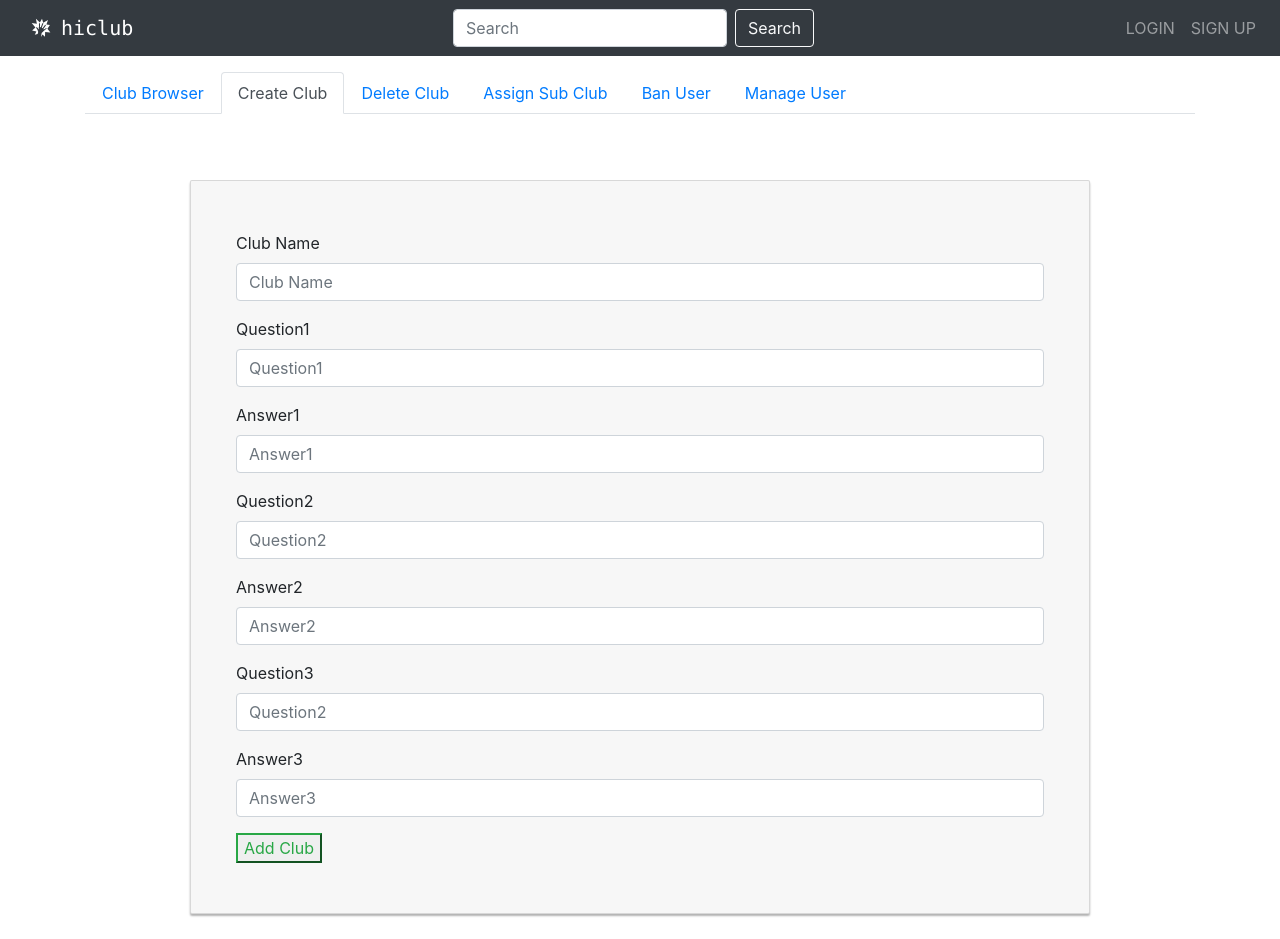
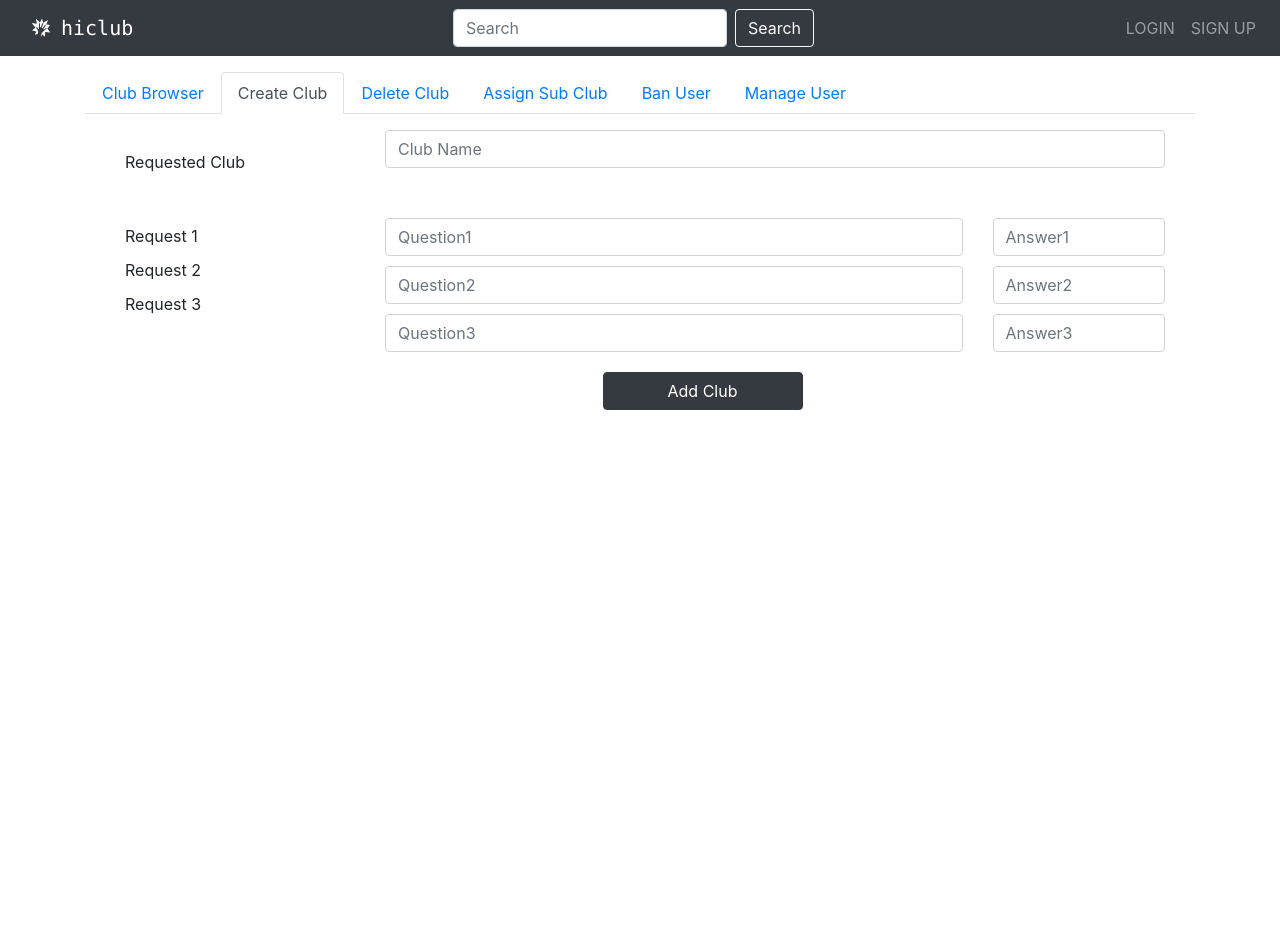
Before and after one commit to i-ates/CRUD-Social-E-Club-SpringBoot-React-MySQL, a React (Create React App) app in the folder src/main/frontend/: page /admin in a window 1280 px wide. Both pictures are taken after a click on the tab "Create Club". After the commit the page ends 800 px from the top, so only its background shows below. Built offline with nearby package versions, Linux system fonts and the light colour scheme; no server answers.

Commit message:
-update design of create club

```diff
--- a/src/main/frontend/src/components/createClub.js
+++ b/src/main/frontend/src/components/createClub.js
@@ -1,5 +1,11 @@
 import React, {Component} from 'react'
 import ClubService from "../services/club.service";
+import Row from 'react-bootstrap/Row';
+import Col from 'react-bootstrap/Col';
+import FormControl from "react-bootstrap/FormControl";
+import InputGroup from "react-bootstrap/InputGroup";
+import ButtonGroup from "react-bootstrap/ButtonGroup";
+import Button from "react-bootstrap/Button";
 
 class createClub extends Component {
 
@@ -74,54 +80,74 @@ class createClub extends Component {
         return (
             <div>
                 <div className="container">
-                    <div className="row">
-                        <div className="card col-md-10 offset-md-5 offset-md-5">
-                            <div className="card-body">
-                                <form>
-                                    <div className="form-group">
-                                        <label>Club Name</label>
+                    <Row>
+                        <Col xs lg="3">
+                            <Row style={{marginTop:20,marginLeft:10}}>
+                                Requested Club
+                            </Row>
+                            <Row style={{marginTop:50,marginLeft:10}}>
+                                Request 1
+                            </Row>
+                            <Row style={{marginTop:10,marginLeft:10}}>
+                                Request 2
+                            </Row>
+                            <Row style={{marginTop:10,marginLeft:10}}>
+                                Request 3
+                            </Row>
+                        </Col>
+                        <Col >
+                            <Row>
+
+                                <Col>
                                     <input placeholder="Club Name" name="clubName" className="form-control"
                                            value={this.state.clubName} onChange={this.changeClubName}/>
-                                    </div>
-                                    <div className="form-group">
-                                        <label>Question1</label>
+                                </Col>
+
+                            </Row>
+
+                            <Row style={{marginTop:50}}>
+                                <Col>
                                     <input placeholder="Question1" name="question" className="form-control"
                                            value={this.state.question1} onChange={this.changeQuestion1}/>
-                                    </div>
-                                    <div className="form-group">
-                                        <label>Answer1</label>
+                                </Col>
+                                <Col xs lg="3">
                                     <input placeholder="Answer1" name="answer" className="form-control"
                                            value={this.state.answer1} onChange={this.changeAnswer1}/>
-                                    </div>
-                                    <div className="form-group">
-                                        <label>Question2</label>
+                                </Col>
+                            </Row>
+
+                            <Row style={{marginTop:10}}>
+                                <Col>
                                     <input placeholder="Question2" name="question" className="form-control"
                                            value={this.state.question2} onChange={this.changeQuestion2}/>
-                                    </div>
-                                    <div className="form-group">
-                                        <label>Answer2</label>
+                                </Col>
+                                <Col xs lg="3">
                                     <input placeholder="Answer2" name="answer" className="form-control"
                                            value={this.state.answer2} onChange={this.changeAnswer2}/>
-                                    </div>
-                                    <div className="form-group">
-                                        <label>Question3</label>
-                                        <input placeholder="Question2" name="question" className="form-control"
+                                </Col>
+                            </Row>
+
+                            <Row style={{marginTop:10}}>
+                                <Col>
+                                    <input placeholder="Question3" name="question" className="form-control"
                                            value={this.state.question3} onChange={this.changeQuestion3}/>
-                                    </div>
-                                    <div className="form-group">
-                                        <label>Answer3</label>
+                                </Col>
+                                <Col xs lg="3">
                                     <input placeholder="Answer3" name="answer" className="form-control"
                                            value={this.state.answer3} onChange={this.changeAnswer3}/>
-                                    </div>
-
-                                    <button className="btn-outline-success" onClick={this.saveClub}>Add Club</button>
-                                </form>
-                            </div>
-
-                        </div>
-
-                    </div>
-
+                                </Col>
+                            </Row>
+                            <Row style={{marginTop:20}}>
+                                <Col></Col>
+                                <Col xs={6}>
+                                    <ButtonGroup vertical>
+                                        <Col ><Button style={{width:200}} variant="dark"  onClick={this.saveClub}>Add Club</Button></Col>
+                                    </ButtonGroup>
+                                </Col>
+                                <Col></Col>
+                            </Row>
+                        </Col>
+                    </Row>
                 </div>
             </div>
 
```
Lines whose indentation alone changed are shown as unchanged.
